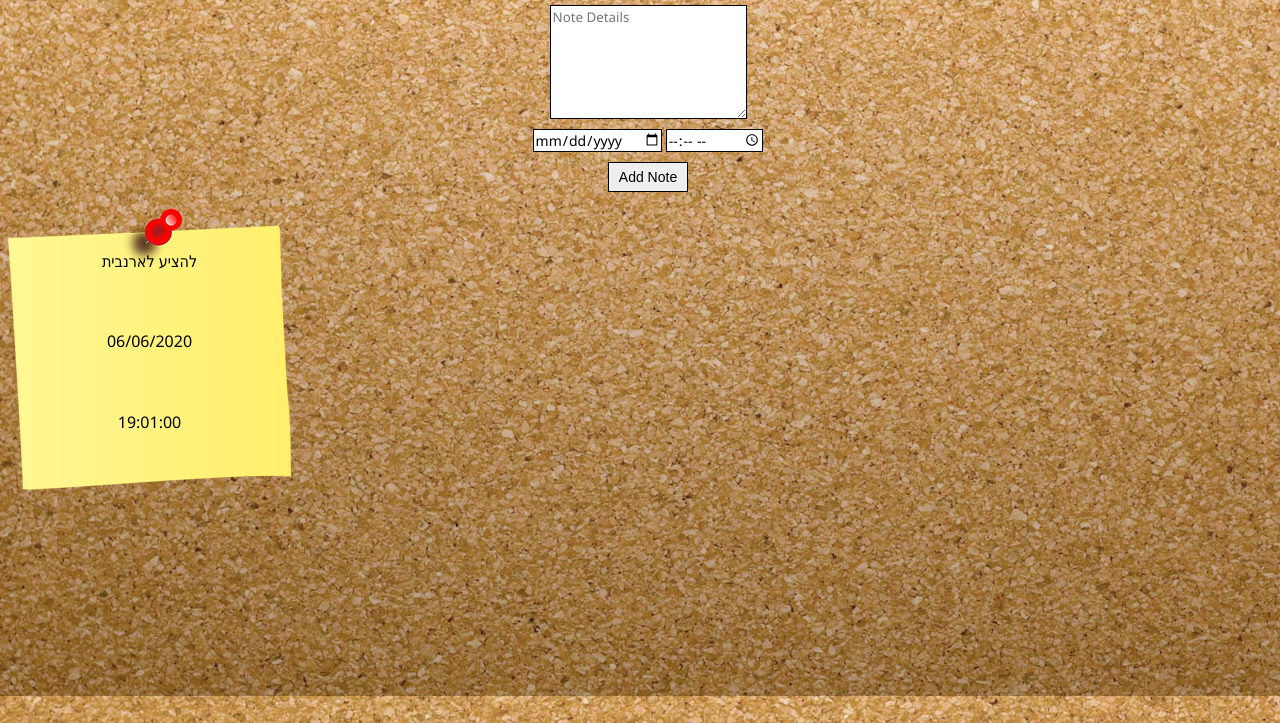
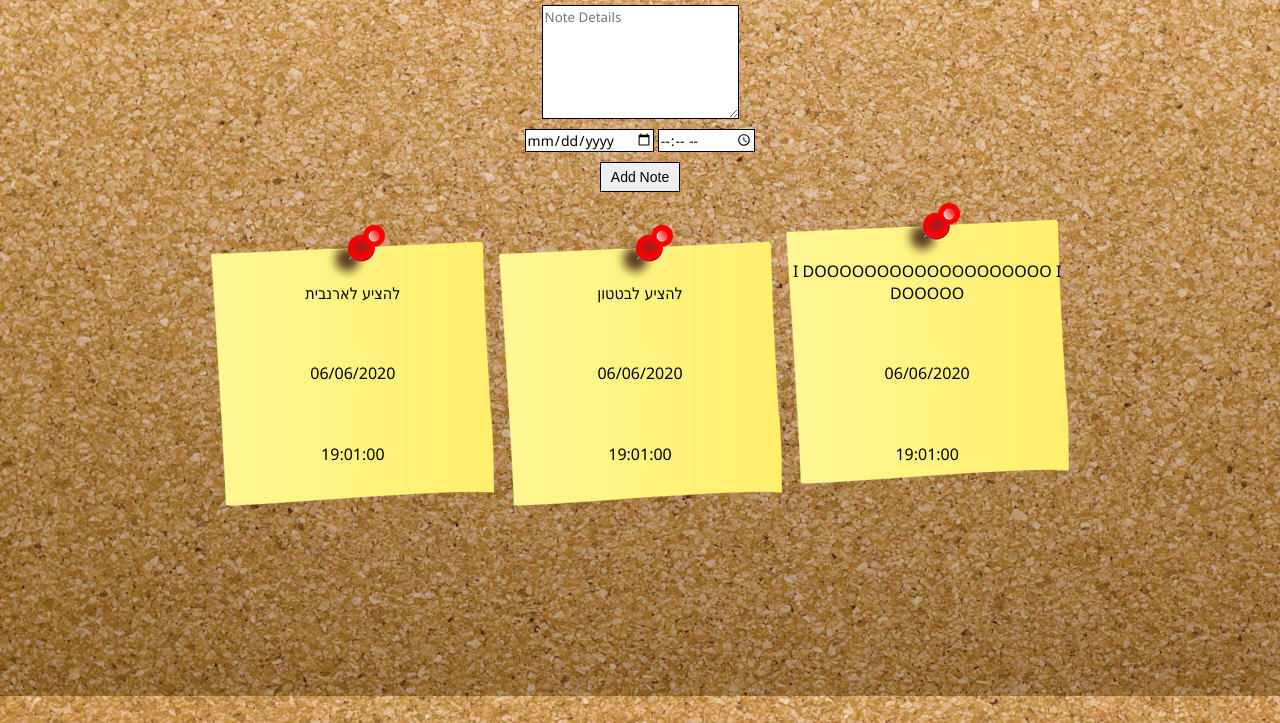
Before and after one commit to litmiz/My-Note-Board-Site, a plain HTML site: page index.html in a window 1280 px wide. Shown: the part 104-827 px from the top of the page. Drawn offline with Linux system fonts and the light colour scheme.

Commit message:
Edit CSS

```diff
--- a/index.html
+++ b/index.html
@@ -31,6 +31,16 @@
         <p class="noteDesDate">06/06/2020</p>
         <p class="noteDesTime">19:01:00</p>
     </div>
+    <div class="fullNote">
+        <p class="noteHeader">להציע לבטטון</p>
+        <p class="noteDesDate">06/06/2020</p>
+        <p class="noteDesTime">19:01:00</p>
+    </div>
+    <div class="fullNote">
+        <p class="noteHeader">I DOOOOOOOOOOOOOOOOOOO I DOOOOO</p>
+        <p class="noteDesDate">06/06/2020</p>
+        <p class="noteDesTime">19:01:00</p>
+    </div>
     <script src="script.js"></script>
 </body>
 
--- a/script.js
+++ b/script.js
@@ -1,6 +1,4 @@
-//---------------------------------//
 //           Note class            //
-//---------------------------------//
 class Note {
     constructor(name, date, time) {
         this.name = name;
@@ -10,9 +8,7 @@ class Note {
 }
 
 
-//---------------------------------//
 //         Notes Operations        //
-//---------------------------------//
 function addNote(name, date, time) {
     const note = new Note(name, date, time);
     notes.push(note);
@@ -41,9 +37,7 @@ function addNoteToDom(note) {
 }
 
 
-//---------------------------------//
 //  Load notes from local storage  //
-//---------------------------------//
 const notesJson = localStorage.getItem("notes");
 if (notesJson === null) {
     notes = [];
--- a/style.css
+++ b/style.css
@@ -7,6 +7,8 @@ body {
     width: 100%;
     background: linear-gradient(rgba(255, 255, 255, 10%), rgba(0, 0, 0, 25%)), url(img/background.jpg);
     background-size: cover;
+    margin: 0;
+    background-attachment: fixed;
     font-family: 'Segoe UI', Tahoma, Verdana, sans-serif;
 }
 
@@ -44,6 +46,7 @@ button {
     background-image: url(img/note.png);
     height: 283px;
     width: 283px;
+    display: inline-block;
 }
 
 .fullNote p {
```
